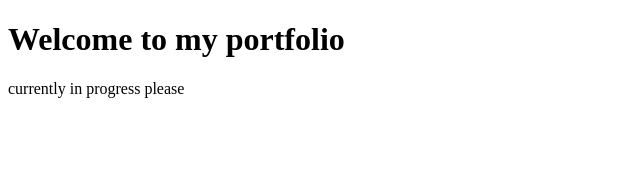
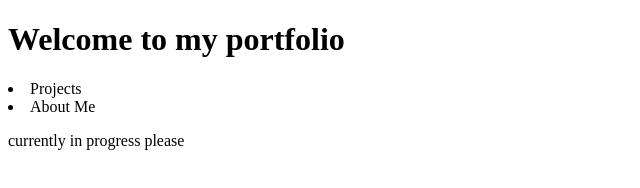
Before and after one commit to MiguelitoTH/portfolio, a plain HTML site: page index.html in a window 1280 px wide. Shown: the whole page, without its empty margins (0-640 px from the left). Drawn offline with Linux system fonts and the light colour scheme.

Commit message:
header and nav created

```diff
--- a/index.html
+++ b/index.html
@@ -5,8 +5,15 @@
     <meta name="viewport" content="width=device-width, initial-scale=1.0">
     <title>Miguel profolio</title>
 </head>
+<header>
+  <h1> Welcome to my portfolio</h1>
+  <nav>
+    <li src="#">Projects</li>
+    <li src="#">About Me</li>
+  </nav>
+</header>
 <body>
-    <h1> Welcome to my portfolio</h1>
+
   <p>currently in progress please</p>
 </body>
 </html>
```
